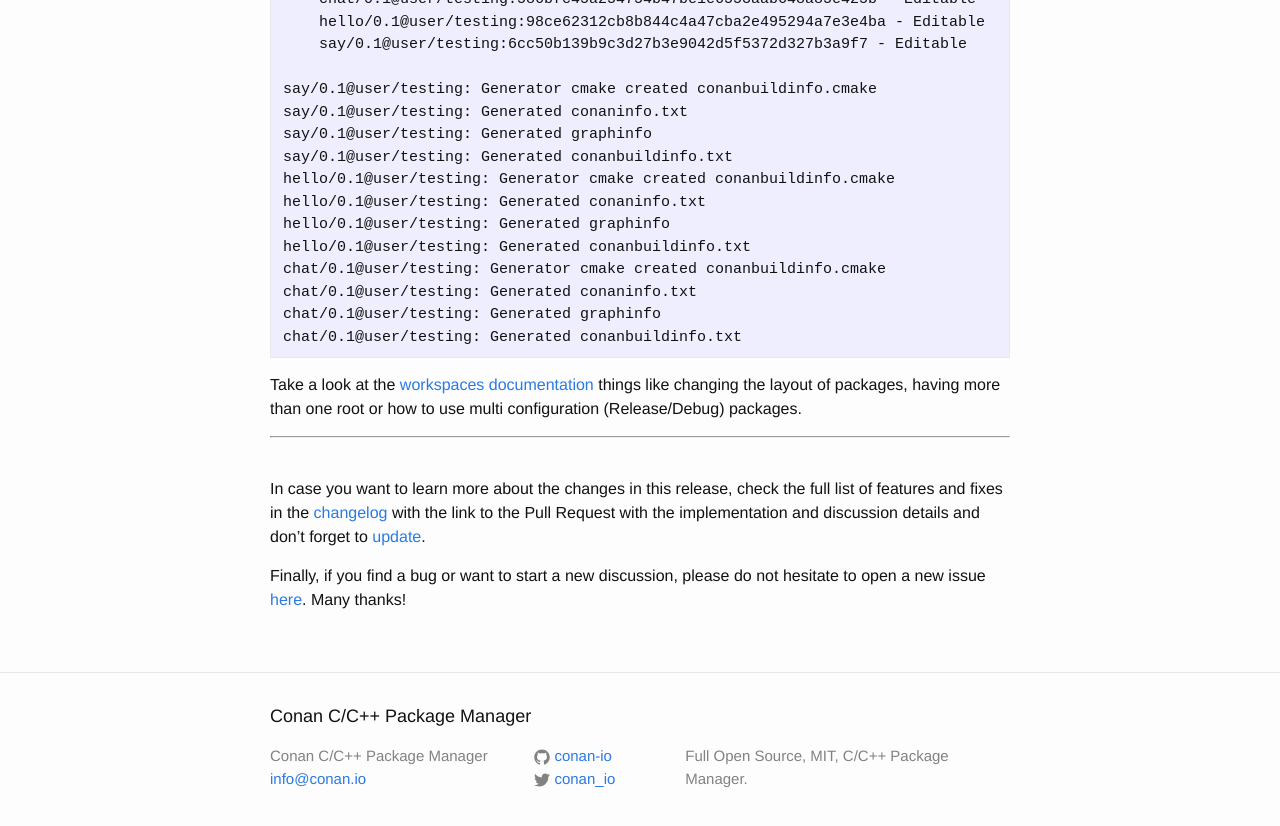
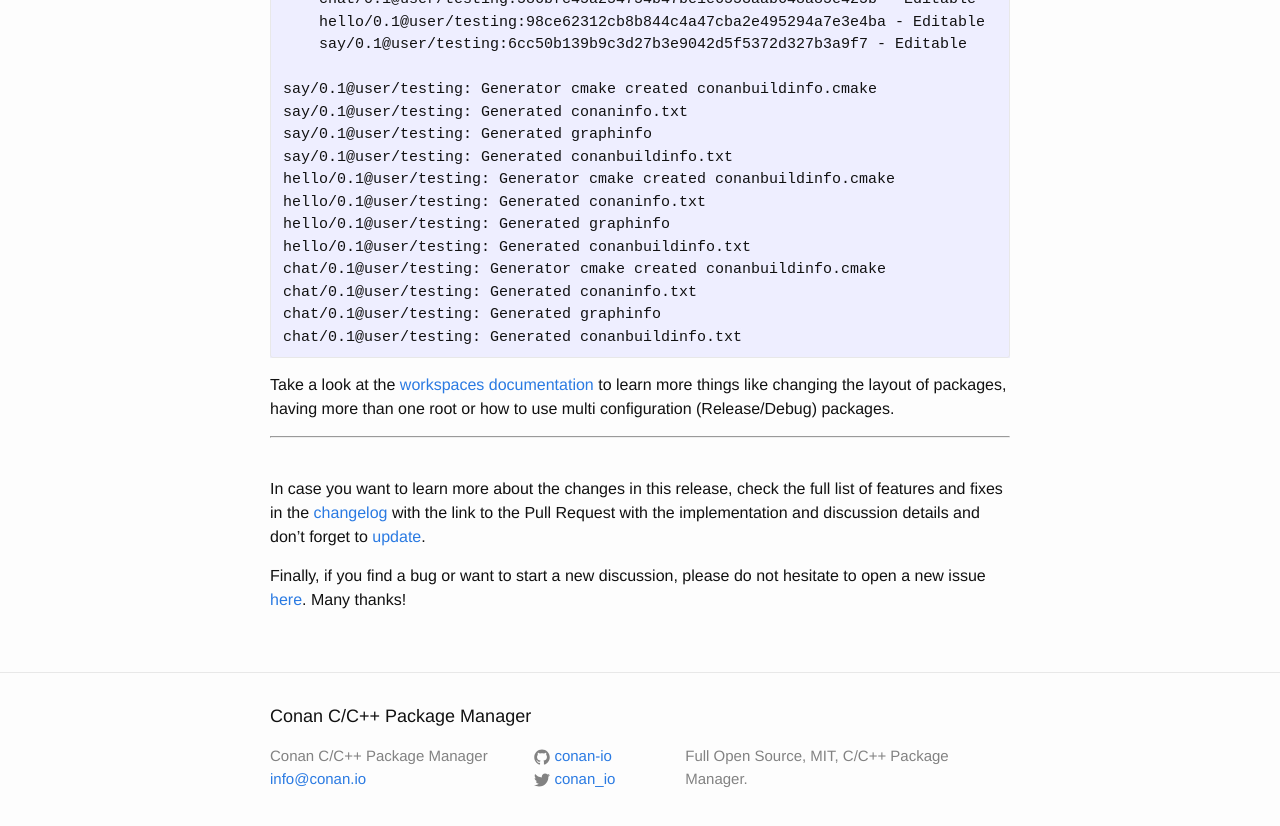
Before and after one commit to conan-io/conan-io.github.io, a Jekyll site: the page built from _posts/2019-03-11-New-conan-release-1-13.markdown, in a window 1280 px wide and 900 px high, scrolled down 6705 px. Shown: the top 826 px of the window. Built offline with Jekyll 4.4.1, drawn with Linux system fonts in a browser that asks for light colours; comment, search, counter and statistics services are not loaded.

Commit message:
workspaces things

````diff
--- a/_posts/2019-03-11-New-conan-release-1-13.markdown
+++ b/_posts/2019-03-11-New-conan-release-1-13.markdown
@@ -312,8 +312,8 @@ chat/0.1@user/testing: Generated graphinfo
 chat/0.1@user/testing: Generated conanbuildinfo.txt
 ```
 
-Take a look at the [workspaces documentation](https://docs.conan.io/en/latest/developing_packages/workspaces.html) things like changing the
-layout of packages, having more than one root or how to use multi configuration (Release/Debug) packages.
+Take a look at the [workspaces documentation](https://docs.conan.io/en/latest/developing_packages/workspaces.html) to learn more things like
+changing the layout of packages, having more than one root or how to use multi configuration (Release/Debug) packages.
 
 ----
 <br>
````
